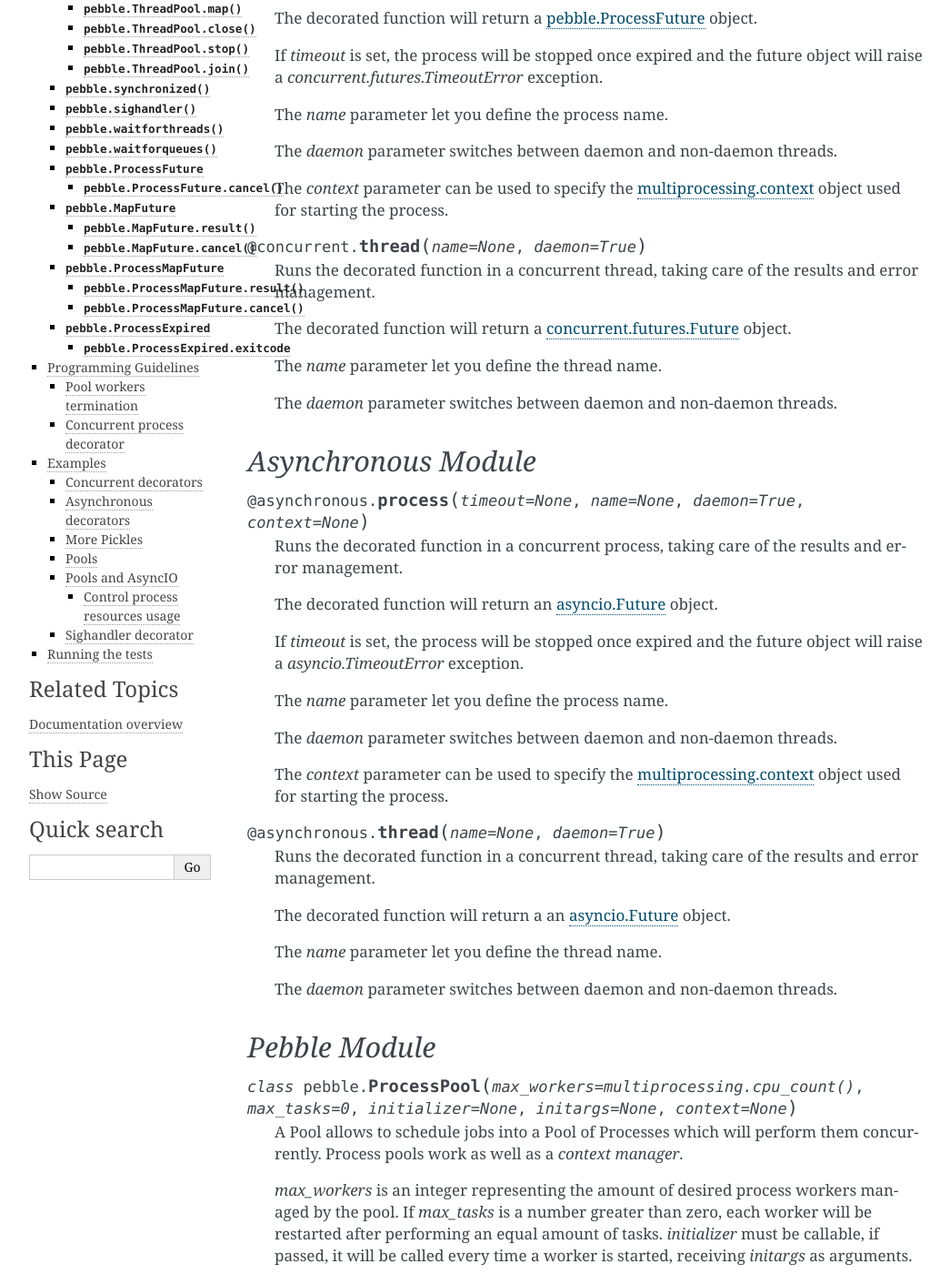
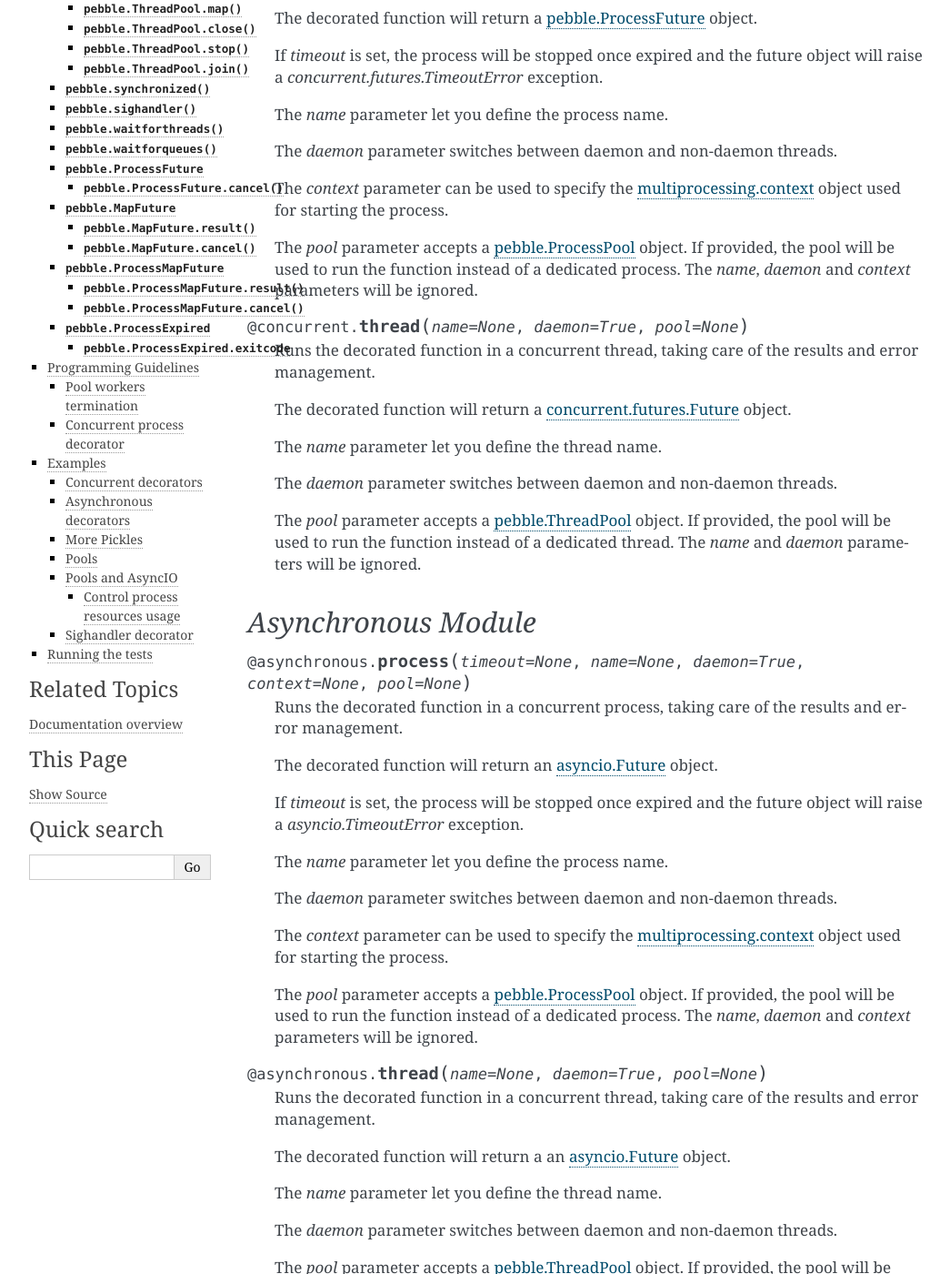
Before and after one commit to noxdafox/pebble, a Sphinx documentation site: the page built from doc/index.rst, in a window 1280 px wide and 1400 px high, scrolled down 486 px. Shown: the whole window at 91% size, without its empty margins (106-1151 px from the left). Built offline with Sphinx 7.4.7, drawn with Linux system fonts in a browser that asks for light colours; some of the changed text lies outside the part shown.

Commit message:
doc: document the `pool` parameter in decorators
Signed-off-by: Matteo Cafasso <noxdafox@gmail.com>

```diff
--- a/doc/index.rst
+++ b/doc/index.rst
@@ -19,7 +19,7 @@ Pebble aims to help managing threads and processes in an easier way. It wraps Py
 `Concurrent Module`
 -------------------
 
-.. decorator:: concurrent.process(timeout=None, name=None, daemon=True, context=None)
+.. decorator:: concurrent.process(timeout=None, name=None, daemon=True, context=None, pool=None)
 
    Runs the decorated function in a concurrent process, taking care of the results and error management.
 
@@ -33,7 +33,9 @@ Pebble aims to help managing threads and processes in an easier way. It wraps Py
 
    The *context* parameter can be used to specify the multiprocessing.context_ object used for starting the process.
 
-.. decorator:: concurrent.thread(name=None, daemon=True)
+   The *pool* parameter accepts a pebble.ProcessPool_ object. If provided, the pool will be used to run the function instead of a dedicated process. The *name*, *daemon* and *context* parameters will be ignored.
+
+.. decorator:: concurrent.thread(name=None, daemon=True, pool=None)
 
    Runs the decorated function in a concurrent thread, taking care of the results and error management.
 
@@ -43,11 +45,12 @@ Pebble aims to help managing threads and processes in an easier way. It wraps Py
 
    The *daemon* parameter switches between daemon and non-daemon threads.
 
+   The *pool* parameter accepts a pebble.ThreadPool_ object. If provided, the pool will be used to run the function instead of a dedicated thread. The *name* and *daemon* parameters will be ignored.
 
 `Asynchronous Module`
 ---------------------
 
-.. decorator:: asynchronous.process(timeout=None, name=None, daemon=True, context=None)
+.. decorator:: asynchronous.process(timeout=None, name=None, daemon=True, context=None, pool=None)
 
    Runs the decorated function in a concurrent process, taking care of the results and error management.
 
@@ -61,7 +64,9 @@ Pebble aims to help managing threads and processes in an easier way. It wraps Py
 
    The *context* parameter can be used to specify the multiprocessing.context_ object used for starting the process.
 
-.. decorator:: asynchronous.thread(name=None, daemon=True)
+   The *pool* parameter accepts a pebble.ProcessPool_ object. If provided, the pool will be used to run the function instead of a dedicated process. The *name*, *daemon* and *context* parameters will be ignored.
+
+.. decorator:: asynchronous.thread(name=None, daemon=True, pool=None)
 
    Runs the decorated function in a concurrent thread, taking care of the results and error management.
 
@@ -71,10 +76,13 @@ Pebble aims to help managing threads and processes in an easier way. It wraps Py
 
    The *daemon* parameter switches between daemon and non-daemon threads.
 
+   The *pool* parameter accepts a pebble.ThreadPool_ object. If provided, the pool will be used to run the function instead of a dedicated thread. The *name* and *daemon* parameters will be ignored.
+
 
 `Pebble Module`
 ---------------
 
+.. _pebble.ProcessPool:
 .. class:: pebble.ProcessPool(max_workers=multiprocessing.cpu_count(), max_tasks=0, initializer=None, initargs=None, context=None)
 
    A Pool allows to schedule jobs into a Pool of Processes which will perform them concurrently.
@@ -130,6 +138,7 @@ Pebble aims to help managing threads and processes in an easier way. It wraps Py
 
       The *join* function must be called only in the main loop. Calling it in a pebble.ProcessFuture_ callback will result in a deadlock.
 
+.. _pebble.ThreadPool:
 .. class:: pebble.ThreadPool(max_workers=multiprocessing.cpu_count(), max_tasks=0, initializer=None, initargs=None)
 
    A ThreadPool allows to schedule jobs into a Pool of Threads which will perform them concurrently.
@@ -474,6 +483,27 @@ If a `timeout` is provided, it will be applied to the whole chunk and not to the
 
         assert list(future.result()) == elements
 
+The `concurrent` and `asynchronous` decorators accept a *pool* parameter. This is useful to control how many instances of decorated functions can be run at the same time.
+
+::
+
+    from concurrent.futures import wait
+    from pebble import concurrent, ProcessPool
+
+    pool = ProcessPool(max_workers=4)
+
+    @concurrent.process(pool=pool)
+    def function(arg, kwarg=0):
+        return arg + kwarg
+
+    futures = []
+
+    # Maximum 4 executions of `function` will be executed in parallel
+    for _ in range(100):
+        futures.append(function(1, kwarg=1))
+
+    wait(futures)
+
 
 Pools and AsyncIO
 +++++++++++++++++
```
